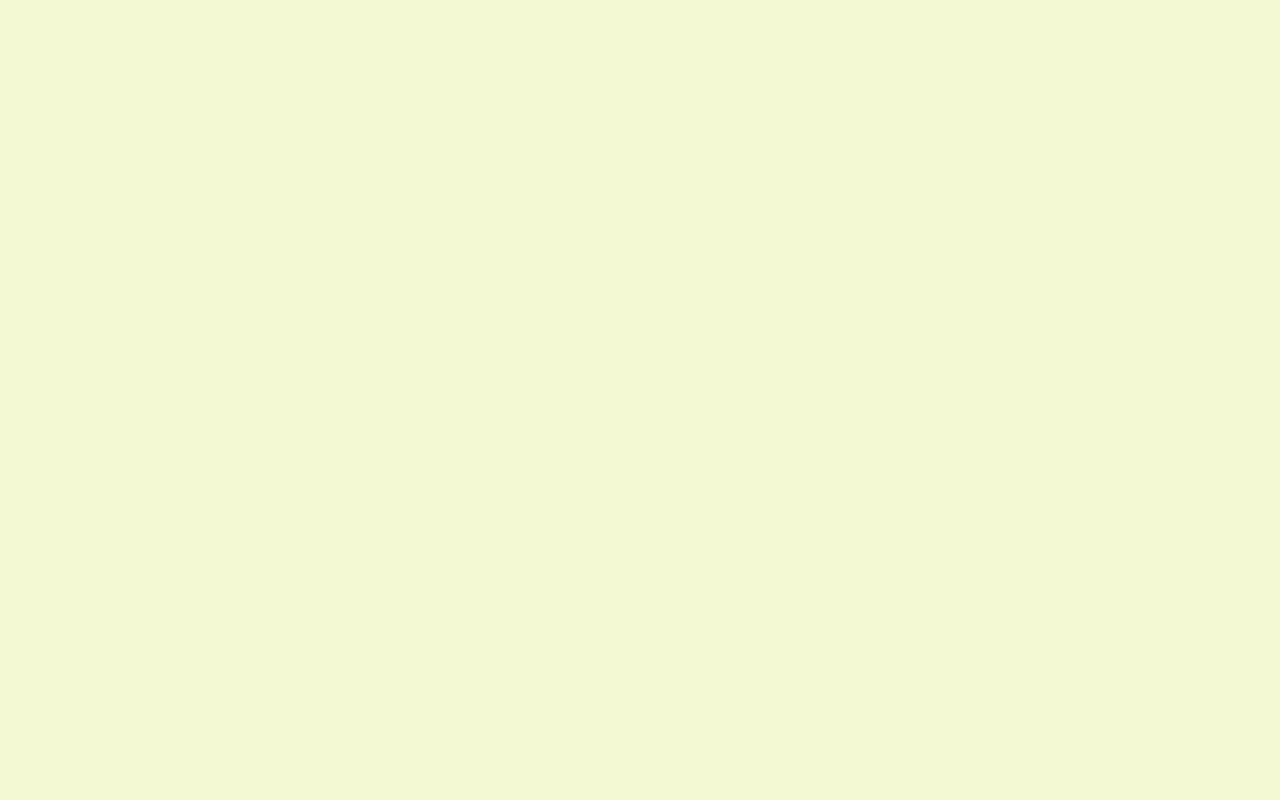
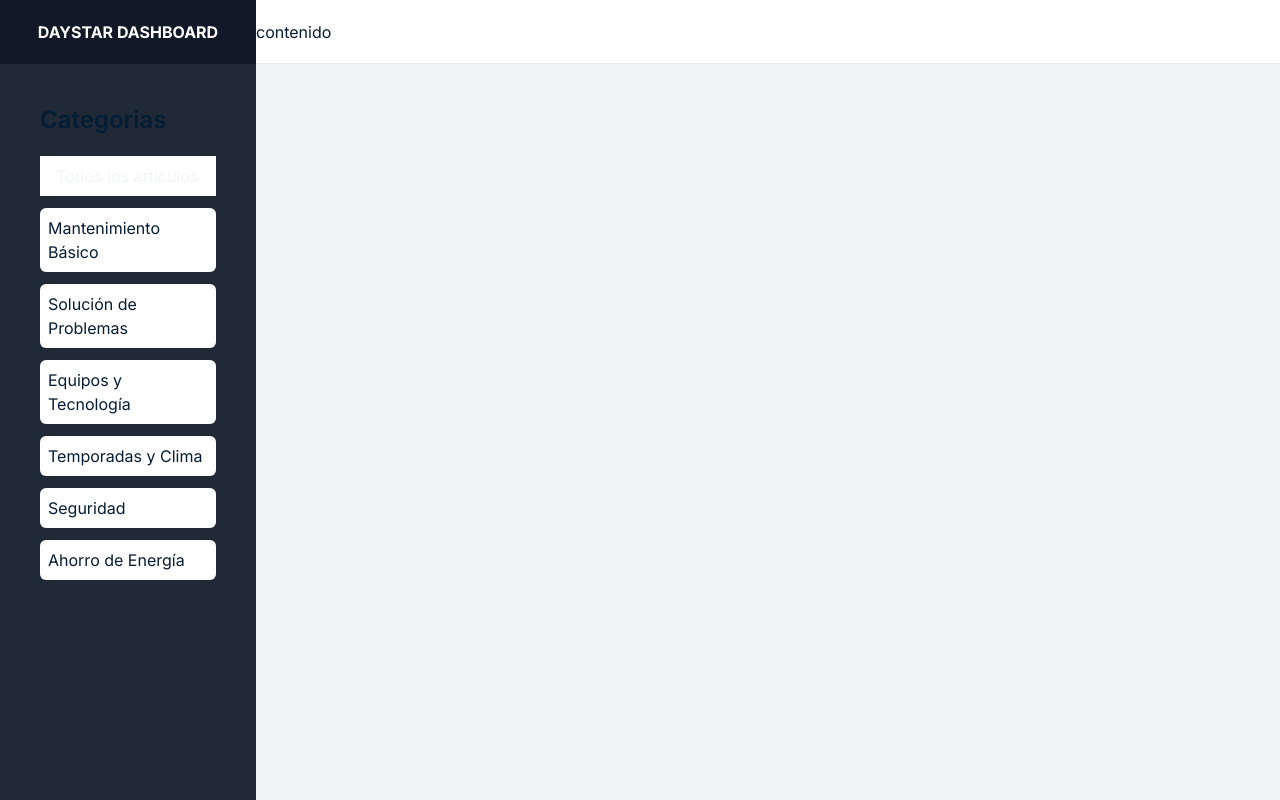
Before and after one commit to liceth1006/frontEnd_saras, a React (Vite) app: page /beneficiary/1 in a window 1280 px wide. Before the commit this address had no page. Built offline with nearby package versions, Linux system fonts and the light colour scheme.

Commit message:
REGISTER

```diff
--- a/src/components/CommonUI/InputText.jsx
+++ b/src/components/CommonUI/InputText.jsx
@@ -1,6 +1,6 @@
 import PropTypes from "prop-types";
 
-const InputText = ({ title, type = "text", children, value, onChange }) => {
+const InputText = ({ title, type = "text", value, onChange }) => {
   return (
     <div className="bg-white p-5">
       <div className="relative bg-inherit">
@@ -17,7 +17,7 @@ const InputText = ({ title, type = "text", children, value, onChange }) => {
           htmlFor={title}
           className="absolute cursor-text left-0 -top-3 text-sm text-gray-400 bg-inherit mx-1 px-1 peer-placeholder-shown:text-base peer-placeholder-shown:text-gray-500 peer-placeholder-shown:top-2 peer-focus:-top-3 peer-focus:text-sky-600 peer-focus:text-sm transition-all"
         >
-          {children}
+          {title}
         </label>
       </div>
     </div>
@@ -29,7 +29,6 @@ InputText.propTypes = {
   type: PropTypes.string,
   value: PropTypes.string,
   onChange: PropTypes.func.isRequired,
-  children: PropTypes.string,
 };
 
 export default InputText;
--- a/src/components/Form/FormRegister/index.jsx
+++ b/src/components/Form/FormRegister/index.jsx
@@ -1,4 +1,5 @@
-import { useState } from "react";
+import { useEffect, useState } from "react";
+import {preloadedConnection} from '../../../data/preloadedConnection.js'
 import Logo from "../../CommonUI/Logo/index.jsx";
 import { FiUserCheck } from "react-icons/fi";
 import InputText from "../../CommonUI/InputText.jsx";
@@ -7,21 +8,44 @@ import useAuth from "../../../data/authConnection.js";
 import SelectOption from "../../CommonUI/SelectOption.jsx";
 
 const FormRegister = () => {
-  const { login, token, expiresIn } = useAuth();
-  const [correo, setCorreo] = useState("");
-  const [contrasena, setContrasena] = useState("");
+  const { register, token, expiresIn } = useAuth();
+  const [email, setEmail] = useState("");
+  const [password, setPassword] = useState("");
+  const [nombre, setNombre] = useState("");
+  const [apellido, setApellido] = useState("");
+  const [documento, setDocumento] = useState("");
+  const [expedicion, setExpedicion] = useState("");
+  const [fechaNacimiento, setFechaNacimiento] = useState("");
+  const [tipoDocumento, setTipoDocumento] = useState("");
+  const [rol, setRol] = useState("");
+  const [documentTypes,setDocumentTypes] = useState([])
+
+
+  useEffect(() => {
+    const fechData = async () => {
+      const data = await preloadedConnection.readDocumentType();
+      setDocumentTypes(data.map(item => ({
+      id: item.doc_typ_id,
+      name: item.doc_typ_name
+    })));
+    };
+    fechData();
+  }, []);
+
+
 
   const inputs = [
-    { id: "per_name", name: "Nombre", type: "text", value: correo, setValue: setCorreo, component: "InputText" },
-    { id: "per_lastname", name: "Apellido", type: "text", value: contrasena, setValue: setContrasena, component: "InputText" },
-    { id: "doc_typ_id", name: "Tipo de Documento", value: "", setValue: setCorreo, component: "SelectOption", options: ["Cédula", "Pasaporte"] },
-    { id: "per_document", name: "Documento", type: "text", value: contrasena, setValue: setContrasena, component: "InputText" },
-    { id: "per_expedition", name: "Expedición", type: "date", value: contrasena, setValue: setContrasena, component: "InputText" },
-    { id: "per_birthdate", name: "Fecha de Nacimiento", type: "date", value: contrasena, setValue: setContrasena, component: "InputText" },
-    { id: "use_mail", name: "Correo", type: "email", value: contrasena, setValue: setContrasena, component: "InputText" },
-    { id: "use_password", name: "Contraseña", type: "password", value: contrasena, setValue: setContrasena, component: "InputText" },
-    { id: "use_role", name: "Rol", value: "", setValue: setCorreo, component: "SelectOption", options: ["Admin", "User"] },
+    { id: "per_name", name: "Nombre", type: "text", value: nombre, setValue: setNombre, component: "InputText" },
+    { id: "per_lastname", name: "Apellido", type: "text", value: apellido, setValue: setApellido, component: "InputText" },
+    { id: "doc_typ_id", name: "Tipo de Documento", value: tipoDocumento, setValue: setTipoDocumento, component: "SelectOption", options: documentTypes },
+    { id: "per_document", name: "Documento", type: "text", value: documento, setValue: setDocumento, component: "InputText" },
+    { id: "per_expedition", name: "Expedición", type: "date", value: expedicion, setValue: setExpedicion, component: "InputText" },
+    { id: "per_birthdate", name: "Fecha de Nacimiento", type: "date", value: fechaNacimiento, setValue: setFechaNacimiento, component: "InputText" },
+    { id: "use_mail", name: "Correo", type: "email", value: email, setValue: setEmail, component: "InputText" },
+    { id: "use_password", name: "Contraseña", type: "password", value: password, setValue: setPassword, component: "InputText" },
+    { id: "use_role", name: "Rol", value: rol, setValue: setRol, component: "SelectOption", options: [ {id: 1, name: 'beneficiary'}, {id: 2, name: 'employee'} ] },
   ];
+
 
   const handleChange = (setValue) => (event) => {
     setValue(event.target.value);
@@ -31,10 +55,11 @@ const FormRegister = () => {
     event.preventDefault();
 
     try {
-      await login(correo, contrasena);
-      console.log("Login successful", { token, expiresIn });
+      await register(nombre,apellido,tipoDocumento,documento,expedicion,fechaNacimiento,rol,email,password);
+      console.log((nombre,apellido,tipoDocumento,documento,expedicion,fechaNacimiento,rol,email,password))
+      console.log("registro  successful", { token, expiresIn });
     } catch (error) {
-      console.error("Login failed:", error);
+      console.error("register failed:", error);
     }
   };
 
@@ -45,11 +70,12 @@ const FormRegister = () => {
         <div className="flex flex-col items-center">
           <div className="my-5 border-b text-center mb-10">
             <h2 className="leading-none px-2 inline-block text-2xl tracking-wide font-bold bg-white transform translate-y-1/2">
-              Iniciar Sesión
+              Registrarse
             </h2>
           </div>
-          <form className="w-full" onSubmit={handleSubmit}>
-            {inputs.map((input, index) => (
+          <form className="w-full " onSubmit={handleSubmit}>
+            <div className="grid grid-cols-none md:grid-cols-2 gap-4 ">
+              {inputs.map((input, index) =>
                 input.component === "InputText" ? (
                   <InputText
                     key={index}
@@ -68,14 +94,19 @@ const FormRegister = () => {
                     data={input.options}
                   />
                 )
-            ))}
+              )}
+            </div>
+            <div className="flex justify-center">
+              <div className="w-6/12">
                 <Button
                   type="submit"
                   className="bg-btn-primary-color hover:bg-btn-primary-hover hover:text-white"
                 >
                   <FiUserCheck className="mr-2" />
-              <span>Inicia Sesión</span>
+                  <span> Registrarse</span>
                 </Button>
+              </div>
+            </div>
           </form>
         </div>
       </div>
--- /dev/null
+++ b/src/components/Navbar/index.jsx
@@ -0,0 +1,54 @@
+import { useState } from "react";
+import CategoriesData from "../../data/Categories.json";
+import { useNavigate, useLocation } from "react-router-dom";
+const Navbar = () => {
+  const [categories] = useState(CategoriesData);
+
+  const navigate = useNavigate();
+  const location = useLocation();
+
+  // Obtiene la categoría activa de la URL
+const currentCategory  = location.pathname.split("/")[2] || "Todos%20los%20articulos"
+
+  const handleCategoryClick = (categoryId) => {
+    if (categoryId === "Todos los artículos") {
+      navigate(`/consejos/Todos%20los%20articulos`);
+    } else {
+      navigate(`/consejos/${encodeURIComponent(categoryId)}`);
+    }
+  };
+
+  return (
+    <div className="p-10  flex lg:flex-col flex-row">
+      <h2 className="text-2xl font-semibold">Categorias</h2>
+      <ul className="my-5">
+        <li
+          className={`flex items-center px-4 py-2 text-gray-100 hover:bg-gray-700 ${
+            currentCategory === "Todos%20los%20articulos" ? "bg-blue-500 text-white" : "bg-white hover:bg-blue-400"
+          }`}
+          onClick={() => {
+            handleCategoryClick("Todos los artículos");
+          }}
+        >
+          Todos los articulos
+        </li>
+        {categories.map((category) => (
+          <li
+            key={category.id}
+            onClick={() => {
+              handleCategoryClick(category.nombre);
+            }}
+
+            className={`p-2 my-3 rounded-md cursor-pointer ${
+             decodeURIComponent(currentCategory) === category.nombre ? "bg-blue-500 text-white" : "bg-white hover:bg-blue-400"
+            }`}
+          >
+            {category.nombre}
+          </li>
+        ))}
+      </ul>
+    </div>
+  );
+};
+
+export default Navbar;
--- /dev/null
+++ b/src/data/Categories.json
@@ -0,0 +1,32 @@
+[
+  {
+    "id": 1,
+    "nombre": "Mantenimiento Básico",
+    "descripcion": "Consejos esenciales para el mantenimiento regular y adecuado de tu piscina, incluyendo balance químico y limpieza semanal."
+  },
+  {
+    "id": 2,
+    "nombre": "Solución de Problemas",
+    "descripcion": "Guías para identificar y resolver problemas comunes en tu piscina, como el agua verde, turbidez y problemas con el equipo."
+  },
+  {
+    "id": 3,
+    "nombre": "Equipos y Tecnología",
+    "descripcion": "Información sobre el mantenimiento de equipos de piscina y las últimas innovaciones tecnológicas para mejorar la eficiencia y facilidad de uso."
+  },
+  {
+    "id": 4,
+    "nombre": "Temporadas y Clima",
+    "descripcion": "Consejos específicos para el mantenimiento de piscinas en diferentes estaciones del año, incluyendo preparación para el invierno y cuidados en verano."
+  },
+  {
+    "id": 5,
+    "nombre": "Seguridad",
+    "descripcion": "Prácticas y medidas esenciales para garantizar la seguridad de todos los usuarios de la piscina, especialmente niños y mascotas."
+  },
+  {
+    "id": 6,
+    "nombre": "Ahorro de Energía",
+    "descripcion": "Estrategias para reducir el consumo energético de tu piscina, incluyendo el uso de equipos eficientes y técnicas de conservación de energía."
+  }
+]
--- /dev/null
+++ b/src/data/preloadedConnection.js
@@ -0,0 +1,16 @@
+import apiClient from "./apiClient.js";
+
+const URL_DOCUMENT_TYPE = "/documentTypes";
+
+const readDocumentType = async () => {
+  try {
+    const res = await apiClient.get(URL_DOCUMENT_TYPE);
+    return res.data;
+  } catch (error) {
+    console.log(error);
+  }
+};
+
+export const preloadedConnection = {
+  readDocumentType,
+};
--- /dev/null
+++ b/src/pages/Beneficiary.jsx
@@ -0,0 +1,21 @@
+import Navbar from "../components/Navbar";
+
+const Beneficiary = () => {
+  return (
+    <div className="flex h-screen bg-gray-100">
+      <div className="hidden md:flex flex-col w-64 bg-gray-800">
+      <div className="flex items-center justify-center h-16 bg-gray-900">
+            <span className="text-white font-bold uppercase">Daystar Dashboard</span>
+        </div>
+        <Navbar></Navbar>
+      </div>
+      <div className="flex flex-col flex-1 overflow-y-auto">
+        <div className="flex items-center justify-between h-16 bg-white border-b border-gray-200">
+          <h2>contenido</h2>
+        </div>
+      </div>
+      </div>
+  );
+};
+
+export default Beneficiary;
--- a/src/pages/Register.jsx
+++ b/src/pages/Register.jsx
@@ -17,7 +17,7 @@ function Register (){
               }}
             ></div>
           </div>
-          <div className="lg:w-1/2 xl:w-6/12 p-6 sm:p-12">
+          <div className="lg:w-5/6 xl:w-5/6 p-6 sm:p-12">
           <NavLink to="/">
           <HiOutlineLogin className="text-3xl" />
           </NavLink>
--- a/src/routes/AppRoutes.jsx
+++ b/src/routes/AppRoutes.jsx
@@ -2,7 +2,7 @@ import {  Route, Routes } from "react-router-dom";
 import Home from '../pages/Home'
 import Login from "../pages/Login.jsx";
 import Register from "../pages/Register.jsx";
-
+import Beneficiary from '../pages/Beneficiary.jsx'
 function AppRoutes() {
   return (
 
@@ -10,6 +10,8 @@ function AppRoutes() {
         <Route path="/" element={<Home/>}></Route>
         <Route path="//register" element={<Register/>}></Route>
         <Route path="/login" element={<Login/>}></Route>
+        <Route path="/beneficiary" element={<Beneficiary/>}></Route>
+        <Route path="/beneficiary/:categoryId" element={<Beneficiary/>}></Route>
       </Routes>
 
   );
```
Also changed, not shown: src/components/CommonUI/SelectOption.jsx (+32 -15 lines), src/components/Form/FormLogin/index.jsx (+26 -6 lines), src/data/authConnection.js (+28 -9 lines). Lines whose indentation alone changed are shown as unchanged.
